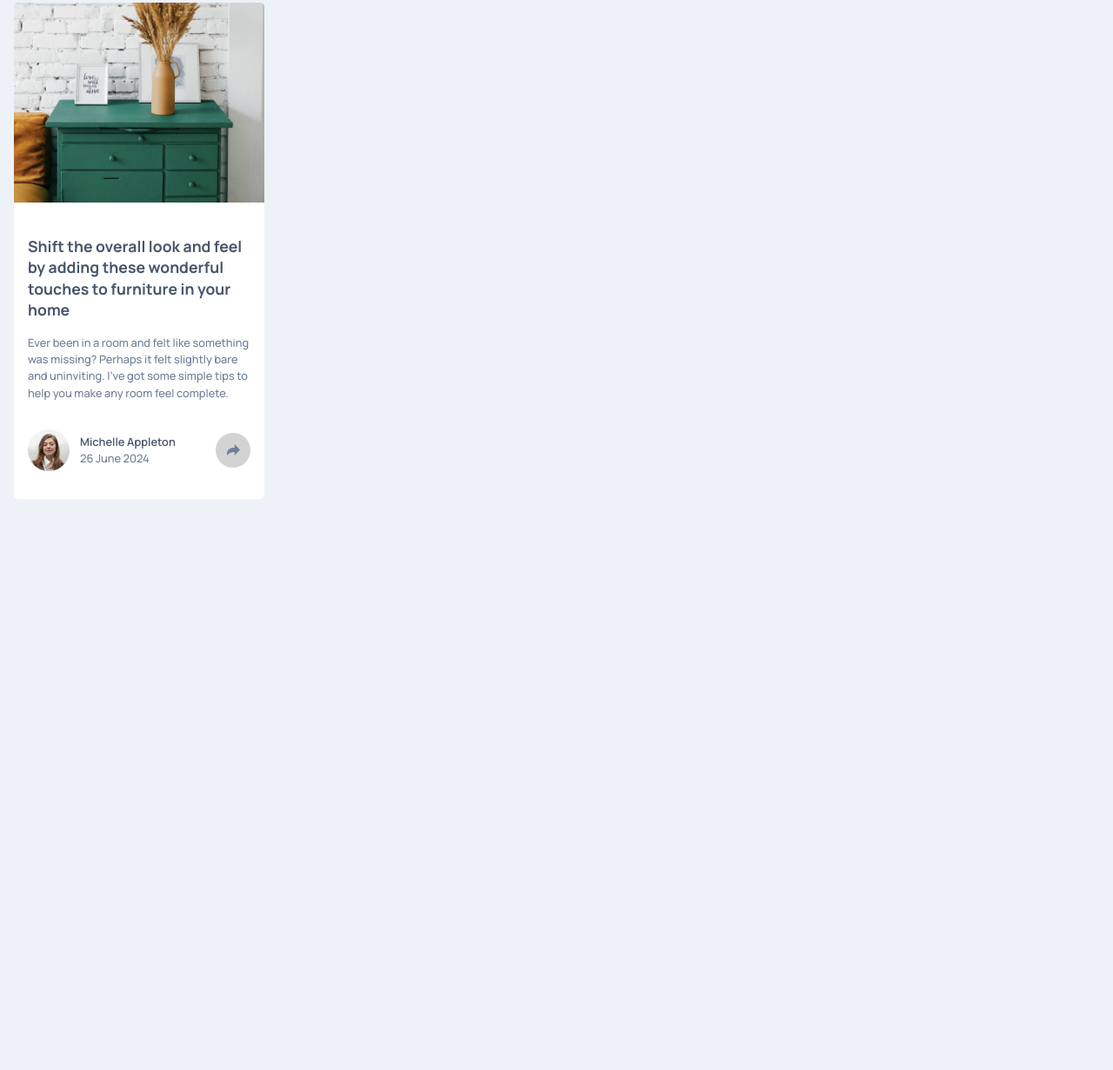
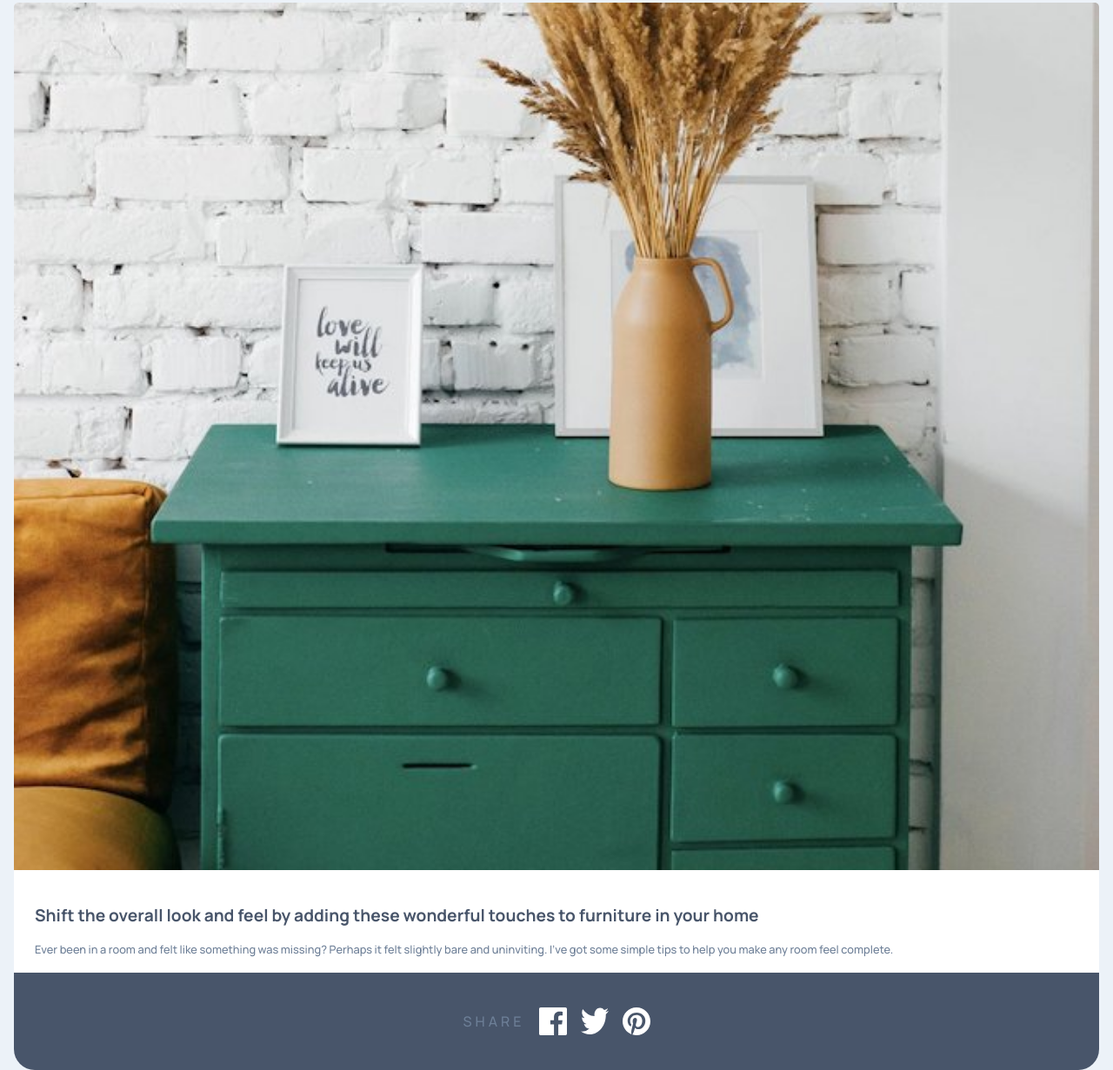
Before and after one commit to Chirtoaca94/article-preview, a plain HTML site: page index.html in a window 1280 px wide. Shown: the part 29-1260 px from the top of the page at 87% size. Before the commit the page ends 800 px from the top, so only its background shows below. Drawn offline with Linux system fonts and the light colour scheme.

Commit message:
Redid the structure and layout to simplify and make it easier to edit with JS

```diff
--- a/index.html
+++ b/index.html
@@ -3,7 +3,7 @@
 	<head>
 		<meta charset="UTF-8" />
 		<meta name="viewport" content="width=device-width, initial-scale=1.0" />
-		<title>Article Preview</title>
+		<title>ARTICLE PREVIEW</title>
 		<link rel="stylesheet" href="styles.css" />
 		<link rel="preconnect" href="https://fonts.googleapis.com" />
 		<link rel="preconnect" href="https://fonts.gstatic.com" crossorigin />
@@ -11,37 +11,47 @@
 			href="https://fonts.googleapis.com/css2?family=Manrope:wght@200..800&display=swap"
 			rel="stylesheet"
 		/>
-		<script src="script.js" defer></script>
+		<script src="/script.js" defer></script>
 	</head>
 	<body>
 		<main>
-			<div class="container">
-				<!-- try rounding the borders of the container without touching image -->
-				<img src="/images/drawers.jpg" alt="" />
-				<div class="content">
+			<figure>
+				<img
+					src="/images/drawers.jpg"
+					alt="a green set of drawers with a mug of flowers on top"
+				/>
+			</figure>
+			<article>
 				<h1>
 					Shift the overall look and feel by adding these wonderful touches to
 					furniture in your home
 				</h1>
-					<p>
+				<p id="description">
 					Ever been in a room and felt like something was missing? Perhaps it
 					felt slightly bare and uninviting. I've got some simple tips to help
 					you make any room feel complete.
 				</p>
-					<div class="bottom">
 				<div class="profile">
-							<img src="/images/avatar-michelle.jpg" alt="Avatar of Michelle" />
-							<div class="date-container">
-								<p id="name">Michelle Appleton</p>
-								<p>26 June 2024</p>
+					<div class="profile-info">
+						<img
+							src="/images/avatar-michelle.jpg"
+							alt="Michelle's avatar"
+							id="avatar"
+						/>
+						<div class="info">
+							<h2>Michelle Appleton</h2>
+							<span>30 JUN 2024</span>
 						</div>
 					</div>
-						<div class="share-button">
-							<img src="/images/icon-share.svg" alt="share button" />
+					<button id="share-btn"></button>
+					<div class="share">
+						<span>Share</span>
+						<img src="/images/icon-facebook.svg" alt="facebook icon" />
+						<img src="/images/icon-twitter.svg" alt="twitter icon" />
+						<img src="/images/icon-pinterest.svg" alt="pinterest icon" />
 					</div>
 				</div>
-				</div>
-			</div>
+			</article>
 		</main>
 	</body>
 </html>
--- a/styles.css
+++ b/styles.css
@@ -5,86 +5,138 @@
 }
 
 body {
-	max-width: 20rem;
+	font-family: "Manrope", sans-serif;
+	max-width: 100vw;
+	height: 100vh;
+	margin: 0 auto;
 	padding: 2rem 1rem;
-	background-color: hsl(210, 46%, 95%);
-	color: hsl(212, 23%, 69%);
+	background-color: var(--Light-Blue);
+	color: var(--Desaturated-Blue);
+	font-weight: 500;
 	line-height: 1.5;
 	font-size: 0.8rem;
-	font-family: "Manrope", sans-serif;
-	font-weight: 500;
 }
 
-.content h1 {
-	font-size: 1.1rem;
-	margin-bottom: 1rem;
-	line-height: 1.4;
-	color: hsl(217, 19%, 35%);
+main {
+	margin: 0 auto;
+	background-color: #ffffff;
+	border-radius: 5px;
 }
 
-.content {
-	padding: 2rem 1rem;
-	text-align: left;
+:root {
+	--Dark-Blue: hsl(217, 19%, 35%);
+	--Desaturated-Blue: hsl(214, 17%, 51%);
+	--Gray-Blue: hsl(212, 23%, 69%);
+	--Light-Blue: hsl(210, 46%, 95%);
 }
 
-.container > img {
+figure img {
+	height: auto;
 	width: 100%;
-	height: auto;
 	border-top-left-radius: 5px;
 	border-top-right-radius: 5px;
 }
 
-.container {
-	margin: 0 auto;
-	border-radius: 5px;
-	background-color: #ffffff;
-	color: hsl(214, 17%, 51%);
+article {
+	padding: 2rem 2rem 1rem 1.5rem;
+	text-align: left;
+	font-size: 0.8rem;
+	display: flex;
+	flex-direction: column;
 }
 
-.bottom {
+h1 {
+	color: var(--Dark-Blue);
+}
+
+#description {
+	margin-top: 1rem;
+}
+
+.profile {
+	margin-top: 2rem;
 	display: flex;
 	justify-content: space-between;
 	align-items: center;
-	margin-top: 2rem;
+	position: relative;
 }
 
-.profile {
+.profile-info {
 	display: flex;
 	align-items: center;
-	gap: 0.75rem;
+	gap: 0.5rem;
 }
 
-.profile > img {
+#avatar {
+	height: 3rem;
 	width: 3rem;
-	height: 3rem;
 	border-radius: 50%;
+	object-fit: cover;
 }
 
-#name {
-	font-weight: 600;
-	color: hsl(217, 19%, 35%);
+h2 {
+	font-size: 0.8rem;
+	color: var(--Dark-Blue);
 }
 
-.share-button {
-	background-color: lightgray;
-	height: 2.5rem;
-	width: 2.5rem;
-	border-radius: 50%;
+.info {
 	display: flex;
-	justify-content: center;
-	align-items: center;
+	flex-direction: column;
+	justify-content: space-evenly;
+	gap: 0.25rem;
 }
 
-@media (min-width: 20rem) and (max-width: 26.6rem) {
-	body {
-		max-width: 100dvw;
+#share-btn {
+	background: url("/images/icon-share.svg") no-repeat center var(--Light-Blue);
+	height: 3rem;
+	width: 3rem;
+	border-radius: 50%;
+	border: none;
+	cursor: pointer;
+}
+
+.share {
+	position: absolute;
+	background: var(--Dark-Blue);
+	left: -1.5rem;
+	right: -2rem;
+	top: -1rem;
+	bottom: -3rem;
+	border-radius: 0 0 1.5rem 1.5rem;
+	animation: textIn 0.5s ease;
+	display: flex;
+	align-items: center;
+	justify-content: center;
+	gap: 1rem;
+
+	span {
+		text-transform: uppercase;
+		letter-spacing: 0.25rem;
+		font-size: 1rem;
 	}
 
-	.content {
-		padding-right: 2rem;
+	img {
+		width: 2rem;
+		height: 2rem;
+	}
+}
+
+@keyframes boxUp {
+	0% {
+		transform: translateY(125%) scale(0);
 	}
 
-	h1 {
-		font-size: 1.5rem;
+	100% {
+		transform: translateY(0) scale(1);
 	}
 }
+
+@keyframes textIn {
+	0% {
+		opacity: 0;
+	}
+
+	100% {
+		opacity: 1;
+	}
+}
```
Lines whose indentation alone changed are shown as unchanged.
